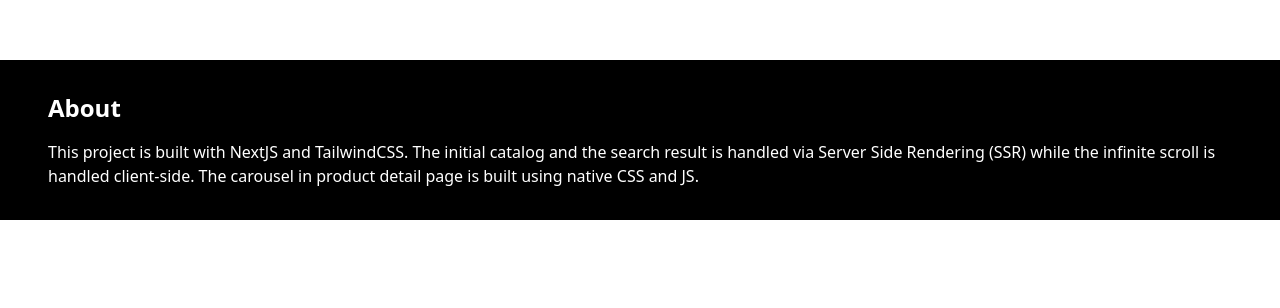
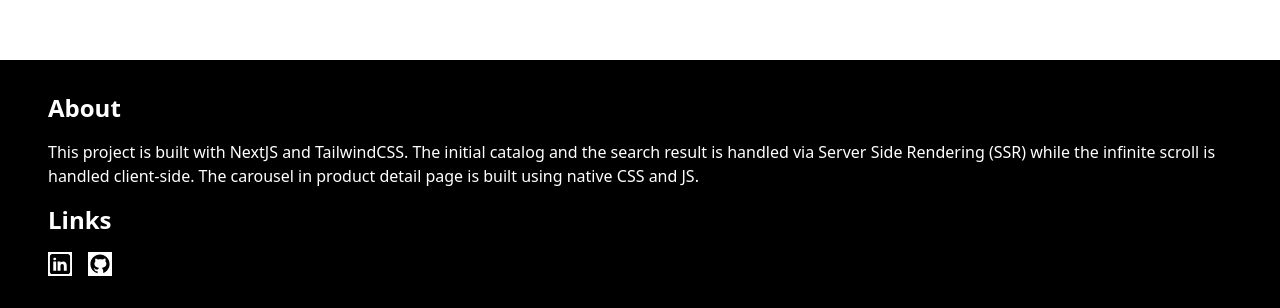
Before and after one commit to fransedor/catalog-evermos, a Next.js app: page / in a window 1280 px wide. Shown: the part 813-1121 px from the top of the page. Before the commit the page ends 1033 px from the top, so only its background shows below. Built offline with nearby package versions, Linux system fonts and the light colour scheme; no server answers.

Commit message:
added social media links to footer

```diff
--- a/components/Footer.tsx
+++ b/components/Footer.tsx
@@ -1,3 +1,4 @@
+import Image from "next/image";
 import React from "react";
 
 const Footer = () => {
@@ -10,6 +11,15 @@ const Footer = () => {
           result is handled via Server Side Rendering (SSR) while the infinite scroll is handled
           client-side. The carousel in product detail page is built using native CSS and JS.
         </p>
+        <p className="text-2xl font-bold">Links</p>
+        <div className="flex gap-4">
+          <a href="https://linkedin.com/in/fransedor" className="bg-white hover:bg-slate-100">
+            <Image src="/linkedin_icon.svg" alt="Fransedo's Linkedin" width={24} height={24} />
+          </a>
+          <a href="https://github.com/fransedor" className="bg-white hover:bg-slate-100">
+            <Image src="/github_icon.svg" alt="Fransedo's Github" width={24} height={24} />
+          </a>
+        </div>
       </div>
     </footer>
   );
```
Also changed, not shown: public/github_icon.svg (added), public/linkedin_icon.svg (added).
